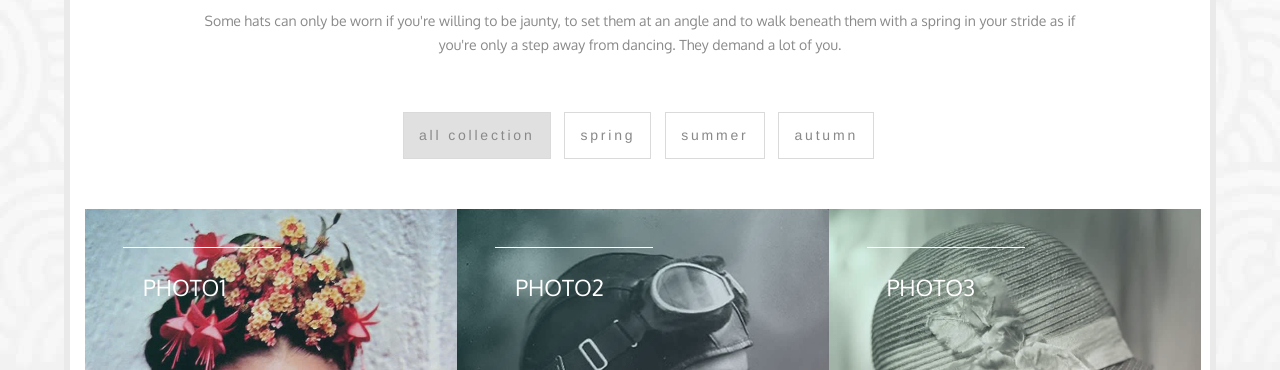
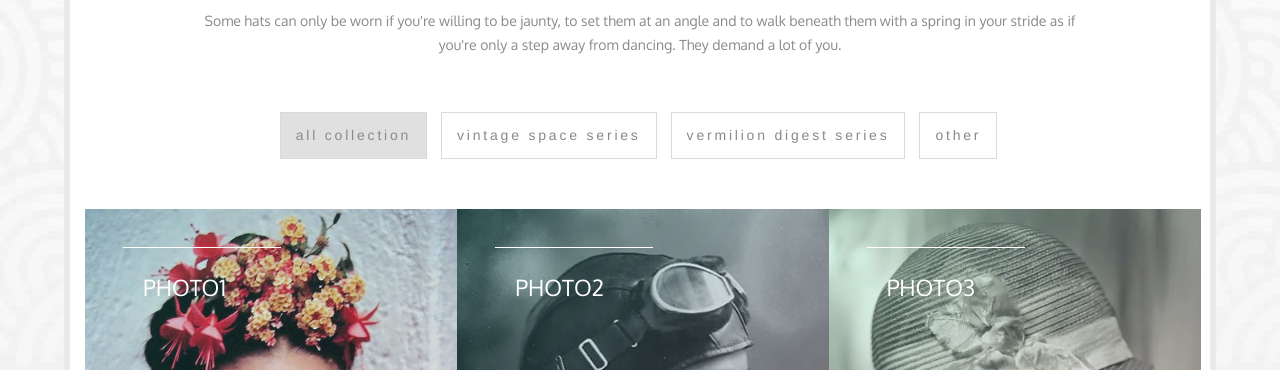
Before and after one commit to nadinsylva/nadinsylva.github.io-progress, a plain HTML site: page collection.html in a window 1280 px wide. Shown: the part 430-800 px from the top of the page. Drawn offline with nearby package versions, Linux system fonts and the light colour scheme; a web font is replaced by a local one.

Commit message:
Update collection.html

```diff
--- a/collection.html
+++ b/collection.html
@@ -103,9 +103,9 @@
 
                <ul class="portfolio-filter text-center">
                 <li><a class="btn btn-default active" href="#" data-filter="*">All Collection</a></li>
-                <li><a class="btn btn-default" href="#" data-filter=".spring">Spring</a></li>
-                <li><a class="btn btn-default" href="#" data-filter=".summer">Summer</a></li>
-                <li><a class="btn btn-default" href="#" data-filter=".autumn">Autumn</a></li>
+                <li><a class="btn btn-default" href="#" data-filter=".spring">Vintage Space Series</a></li>
+                <li><a class="btn btn-default" href="#" data-filter=".summer">Vermilion Digest Series</a></li>
+                <li><a class="btn btn-default" href="#" data-filter=".autumn">Other</a></li>
                </ul><!--/#portfolio-filter-->
 
                <div class="row">
```
